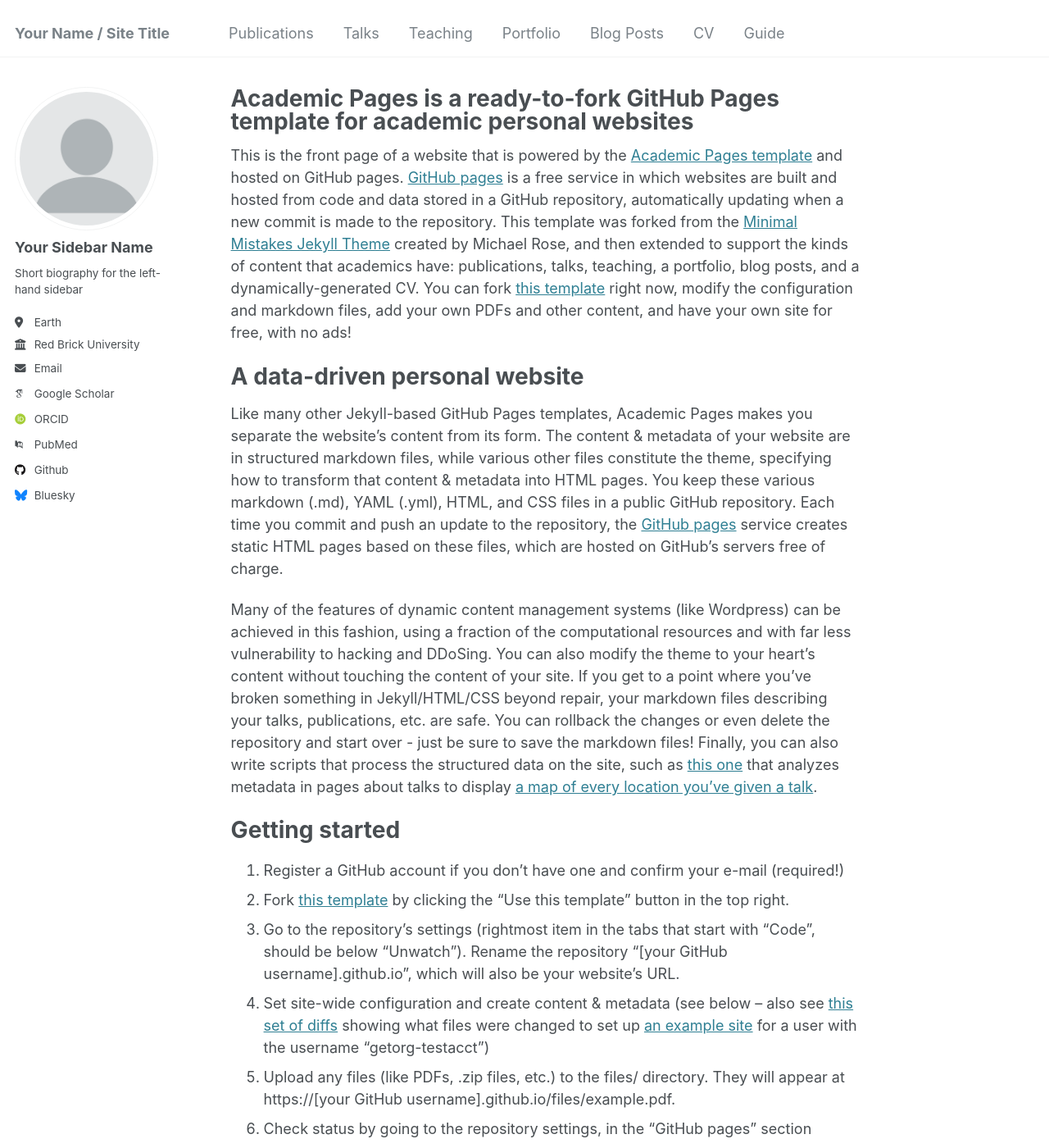
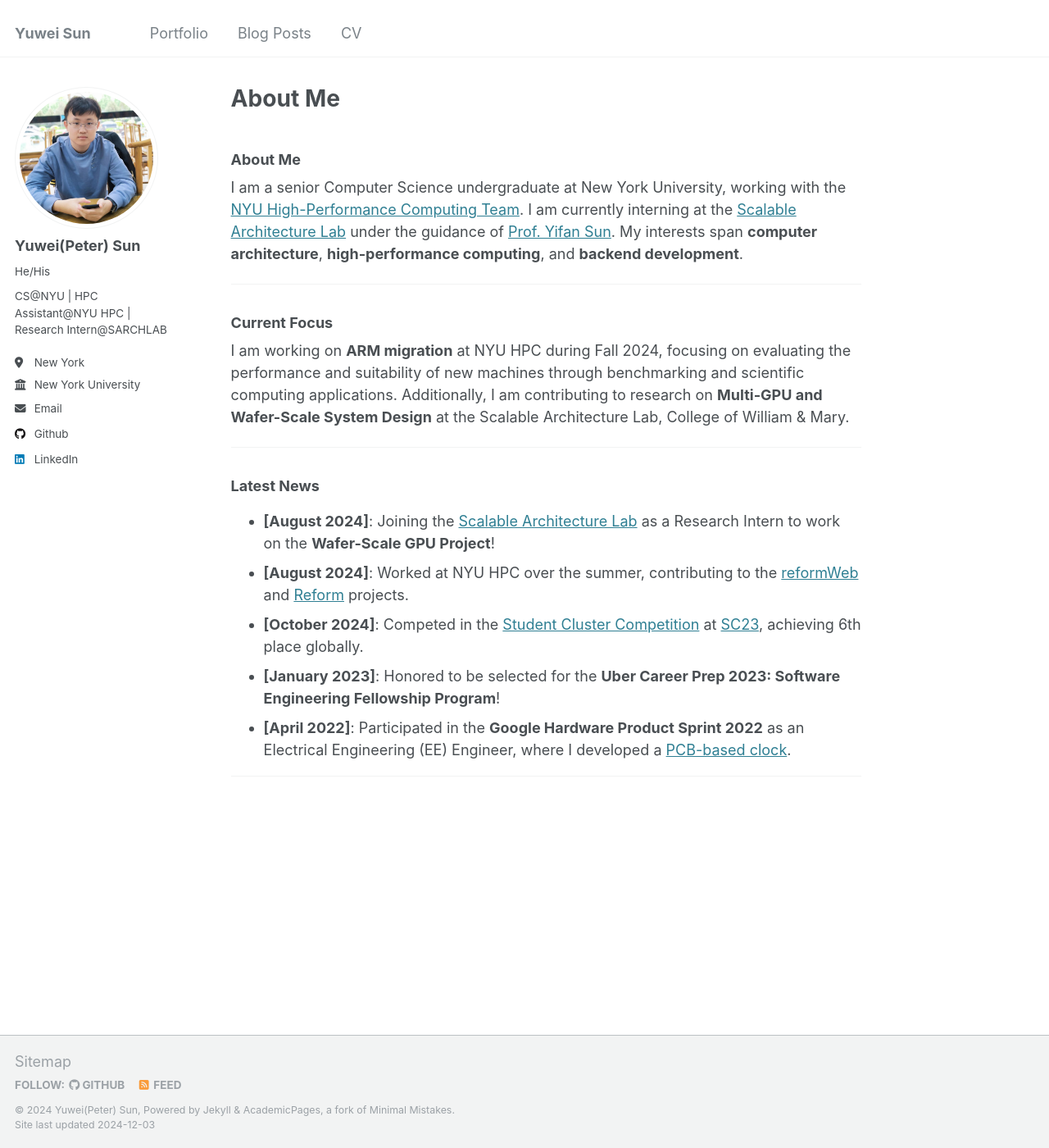
Before and after one commit to YuWei-CH/YuWei-CH.github.io, a Jekyll site: the page built from _pages/about.md, in a window 1280 px wide and 1400 px high. Shown: the whole window at 82% size. Built offline with Jekyll 4.4.1, drawn with Linux system fonts in a browser that asks for light colours; some web fonts are replaced; our own code applies the rules of GitHub Pages for plain Markdown files; some of the changed text lies outside the part shown.

Commit message:
Add Basic Info

```diff
--- a/_config.yml
+++ b/_config.yml
@@ -8,13 +8,13 @@
 
 # Basic Site Settings
 locale                   : "en-US"
-title                    : "Your Name / Site Title"
+title                    : "Yuwei Sun"
 title_separator          : "-"
-name                     : &name "Your Name"
-description              : &description "personal description"
-url                      : https://academicpages.github.io # the base hostname & protocol for your site e.g. "https://[your GitHub username].github.io"
+name                     : &name "Yuwei(Peter) Sun"
+description              : &description "Showcasing Yuwei Sun's research in high-performance computing, personal projects, and professional experience."
+url                      : https://YuWei-CH.github.io # the base hostname & protocol for your site e.g. "https://[your GitHub username].github.io"
 baseurl                  : "" # the subpath of your site, e.g. "/blog"
-repository               : "academicpages/academicpages.github.io"
+repository               : "YuWei-CH/YuWei-CH.github.io"
 
 # Site Author - The following control what appear as part of the author content on the side bar.
 #               If a field is blank the icon and link will not appear, otherwise it will be shown.
@@ -22,34 +22,34 @@
 author:
   # Biographic information
   avatar           : "profile.png"
-  name             : "Your Sidebar Name"
-  pronouns         : # example: "she/her"
-  bio              : "Short biography for the left-hand sidebar"
-  location         : "Earth"
-  employer         : "Red Brick University"
+  name             : "Yuwei(Peter) Sun"
+  pronouns         : "He/His"
+  bio              : "CS@NYU | HPC Assistant@NYU HPC | Research Intern@SARCHLAB"
+  location         : "New York"
+  employer         : "New York University"
   uri              : # URL
-  email            : "none@example.org"
+  email            : "ys4680@nyu.edu"
 
   # Academic websites
   arxiv            : # URL - Update with the correct link to your profile
-  googlescholar    : "https://scholar.google.com/citations?user=PS_CX0AAAAAJ"
+  # googlescholar    : "https://scholar.google.com/citations?user=PS_CX0AAAAAJ"
   impactstory      : # URL
-  orcid            : "http://orcid.org/yourorcidurl"
+  # orcid            : "http://orcid.org/yourorcidurl"
   semantic         : # URL
-  pubmed           : "https://www.ncbi.nlm.nih.gov/pubmed/?term=john+snow"
+  # pubmed           : "https://www.ncbi.nlm.nih.gov/pubmed/?term=john+snow"
   researchgate     : # URL
-  scopus           : # URL
+  github           : "# URL"
 
   # Repositories and software development
   bitbucket        : # Username - Update with your username on the site
   codepen          : # Username
   dribbble         : # Username
-  github           : "academicpages"
+  github           : "YuWei-CH"
   kaggle           : # Username
   stackoverflow    : # User number or user number and name (i.e., use "1" or "1/jeff-atwood")
 
   # Social media
-  bluesky          : "bsky.app" # Replace this with you Bluesky username
+  bluesky          : # Replace this with you Bluesky username
   facebook         : # Username
   flickr           : # Username
   foursquare       : # Username
@@ -58,7 +58,7 @@
   keybase          : # Username
   instagram        : # Username
   lastfm           : # Username
-  linkedin         : # Username
+  linkedin         : "yuwei-sun-1136b0217"
   mastodon         : # URL
   medium           : # URL
   pinterest        : # Username
@@ -212,18 +212,18 @@
 
 # These settings control the types of collections used by the template
 collections:
-  teaching:
-    output: true
-    permalink: /:collection/:path/
-  publications:
-    output: true
-    permalink: /:collection/:path/
+  # teaching:
+  #   output: true
+  #   permalink: /:collection/:path/
+  # publications:
+  #   output: true
+  #   permalink: /:collection/:path/
   portfolio:
     output: true
     permalink: /:collection/:path/
-  talks:
-    output: true
-    permalink: /:collection/:path/
+  # talks:
+  #   output: true
+  #   permalink: /:collection/:path/
 
 
 # These settings control how pages and collections are included in the site
@@ -246,24 +246,24 @@
     values:
       layout: single
       author_profile: true
-  # _teaching
-  - scope:
-      path: ""
-      type: teaching
-    values:
-      layout: single
-      author_profile: true
-      share: true
-      comments: true
-  # _publications
-  - scope:
-      path: ""
-      type: publications
-    values:
-      layout: single
-      author_profile: true
-      share: true
-      comments: true
+  # # _teaching
+  # - scope:
+  #     path: ""
+  #     type: teaching
+  #   values:
+  #     layout: single
+  #     author_profile: true
+  #     share: true
+  #     comments: true
+  # # _publications
+  # - scope:
+  #     path: ""
+  #     type: publications
+  #   values:
+  #     layout: single
+  #     author_profile: true
+  #     share: true
+  #     comments: true
   # _portfolio
   - scope:
       path: ""
--- a/_pages/about.md
+++ b/_pages/about.md
@@ -1,49 +1,29 @@
 ---
 permalink: /
-title: "Academic Pages is a ready-to-fork GitHub Pages template for academic personal websites"
+# title: "Yuwei Sun - High-Performance Computing and Computer Architecture Enthusiast"
 author_profile: true
 redirect_from:
   - /about/
   - /about.html
 ---
+### About Me
 
-This is the front page of a website that is powered by the [Academic Pages template](https://github.com/academicpages/academicpages.github.io) and hosted on GitHub pages. [GitHub pages](https://pages.github.com) is a free service in which websites are built and hosted from code and data stored in a GitHub repository, automatically updating when a new commit is made to the repository. This template was forked from the [Minimal Mistakes Jekyll Theme](https://mmistakes.github.io/minimal-mistakes/) created by Michael Rose, and then extended to support the kinds of content that academics have: publications, talks, teaching, a portfolio, blog posts, and a dynamically-generated CV. You can fork [this template](https://github.com/academicpages/academicpages.github.io) right now, modify the configuration and markdown files, add your own PDFs and other content, and have your own site for free, with no ads!
+I am a senior Computer Science undergraduate at New York University, working with the [NYU High-Performance Computing Team](https://sites.google.com/nyu.edu/nyu-hpc/). I am currently interning at the [Scalable Architecture Lab](https://sarchlab.org/) under the guidance of [Prof. Yifan Sun](https://sarchlab.org/syifan). My interests span **computer architecture**, **high-performance computing**, and **backend development**.
 
-A data-driven personal website
-======
-Like many other Jekyll-based GitHub Pages templates, Academic Pages makes you separate the website's content from its form. The content & metadata of your website are in structured markdown files, while various other files constitute the theme, specifying how to transform that content & metadata into HTML pages. You keep these various markdown (.md), YAML (.yml), HTML, and CSS files in a public GitHub repository. Each time you commit and push an update to the repository, the [GitHub pages](https://pages.github.com/) service creates static HTML pages based on these files, which are hosted on GitHub's servers free of charge.
+---
 
-Many of the features of dynamic content management systems (like Wordpress) can be achieved in this fashion, using a fraction of the computational resources and with far less vulnerability to hacking and DDoSing. You can also modify the theme to your heart's content without touching the content of your site. If you get to a point where you've broken something in Jekyll/HTML/CSS beyond repair, your markdown files describing your talks, publications, etc. are safe. You can rollback the changes or even delete the repository and start over - just be sure to save the markdown files! Finally, you can also write scripts that process the structured data on the site, such as [this one](https://github.com/academicpages/academicpages.github.io/blob/master/talkmap.ipynb) that analyzes metadata in pages about talks to display [a map of every location you've given a talk](https://academicpages.github.io/talkmap.html).
+### Current Focus
 
-Getting started
-======
-1. Register a GitHub account if you don't have one and confirm your e-mail (required!)
-1. Fork [this template](https://github.com/academicpages/academicpages.github.io) by clicking the "Use this template" button in the top right.
-1. Go to the repository's settings (rightmost item in the tabs that start with "Code", should be below "Unwatch"). Rename the repository "[your GitHub username].github.io", which will also be your website's URL.
-1. Set site-wide configuration and create content & metadata (see below -- also see [this set of diffs](http://archive.is/3TPas) showing what files were changed to set up [an example site](https://getorg-testacct.github.io) for a user with the username "getorg-testacct")
-1. Upload any files (like PDFs, .zip files, etc.) to the files/ directory. They will appear at https://[your GitHub username].github.io/files/example.pdf.
-1. Check status by going to the repository settings, in the "GitHub pages" section
+I am working on **ARM migration** at NYU HPC during Fall 2024,  focusing on evaluating the performance and suitability of new machines through benchmarking and scientific computing applications. Additionally, I am contributing to research on **Multi-GPU and Wafer-Scale System Design** at the Scalable Architecture Lab, College of William & Mary.
 
-Site-wide configuration
-------
-The main configuration file for the site is in the base directory in [_config.yml](https://github.com/academicpages/academicpages.github.io/blob/master/_config.yml), which defines the content in the sidebars and other site-wide features. You will need to replace the default variables with ones about yourself and your site's github repository. The configuration file for the top menu is in [_data/navigation.yml](https://github.com/academicpages/academicpages.github.io/blob/master/_data/navigation.yml). For example, if you don't have a portfolio or blog posts, you can remove those items from that navigation.yml file to remove them from the header.
+---
 
-Create content & metadata
-------
-For site content, there is one markdown file for each type of content, which are stored in directories like _publications, _talks, _posts, _teaching, or _pages. For example, each talk is a markdown file in the [_talks directory](https://github.com/academicpages/academicpages.github.io/tree/master/_talks). At the top of each markdown file is structured data in YAML about the talk, which the theme will parse to do lots of cool stuff. The same structured data about a talk is used to generate the list of talks on the [Talks page](https://academicpages.github.io/talks), each [individual page](https://academicpages.github.io/talks/2012-03-01-talk-1) for specific talks, the talks section for the [CV page](https://academicpages.github.io/cv), and the [map of places you've given a talk](https://academicpages.github.io/talkmap.html) (if you run this [python file](https://github.com/academicpages/academicpages.github.io/blob/master/talkmap.py) or [Jupyter notebook](https://github.com/academicpages/academicpages.github.io/blob/master/talkmap.ipynb), which creates the HTML for the map based on the contents of the _talks directory).
+### Latest News
 
-**Markdown generator**
+- **[August 2024]**: Joining the [Scalable Architecture Lab](https://sarchlab.org/) as a Research Intern to work on the **Wafer-Scale GPU Project**!
+- **[August 2024]**: Worked at NYU HPC over the summer, contributing to the [reformWeb](https://github.com/gencorefacility/reformWeb) and [Reform](https://github.com/gencorefacility/reform) projects.
+- **[October 2024]**: Competed in the [Student Cluster Competition](https://studentclustercompetition.us/2023/index.html) at [SC23](https://sc23.supercomputing.org/), achieving 6th place globally.
+- **[January 2023]**: Honored to be selected for the **Uber Career Prep 2023: Software Engineering Fellowship Program**!
+- **[April 2022]**: Participated in the **Google Hardware Product Sprint 2022** as an Electrical Engineering (EE) Engineer, where I developed a [PCB-based clock](https://github.com/YuWei-CH/RedSun_Clock).
 
-The repository includes [a set of Jupyter notebooks](https://github.com/academicpages/academicpages.github.io/tree/master/markdown_generator
-) that converts a CSV containing structured data about talks or presentations into individual markdown files that will be properly formatted for the Academic Pages template. The sample CSVs in that directory are the ones I used to create my own personal website at stuartgeiger.com. My usual workflow is that I keep a spreadsheet of my publications and talks, then run the code in these notebooks to generate the markdown files, then commit and push them to the GitHub repository.
-
-How to edit your site's GitHub repository
-------
-Many people use a git client to create files on their local computer and then push them to GitHub's servers. If you are not familiar with git, you can directly edit these configuration and markdown files directly in the github.com interface. Navigate to a file (like [this one](https://github.com/academicpages/academicpages.github.io/blob/master/_talks/2012-03-01-talk-1.md) and click the pencil icon in the top right of the content preview (to the right of the "Raw | Blame | History" buttons). You can delete a file by clicking the trashcan icon to the right of the pencil icon. You can also create new files or upload files by navigating to a directory and clicking the "Create new file" or "Upload files" buttons.
-
-Example: editing a markdown file for a talk
-![Editing a markdown file for a talk](/images/editing-talk.png)
-
-For more info
-------
-More info about configuring Academic Pages can be found in [the guide](https://academicpages.github.io/markdown/), the [growing wiki](https://github.com/academicpages/academicpages.github.io/wiki), and you can always [ask a question on GitHub](https://github.com/academicpages/academicpages.github.io/discussions). The [guides for the Minimal Mistakes theme](https://mmistakes.github.io/minimal-mistakes/docs/configuration/) (which this theme was forked from) might also be helpful.
+---
```
Also changed, not shown: _data/navigation.yml (+8 -8 lines), images/profile.png.
